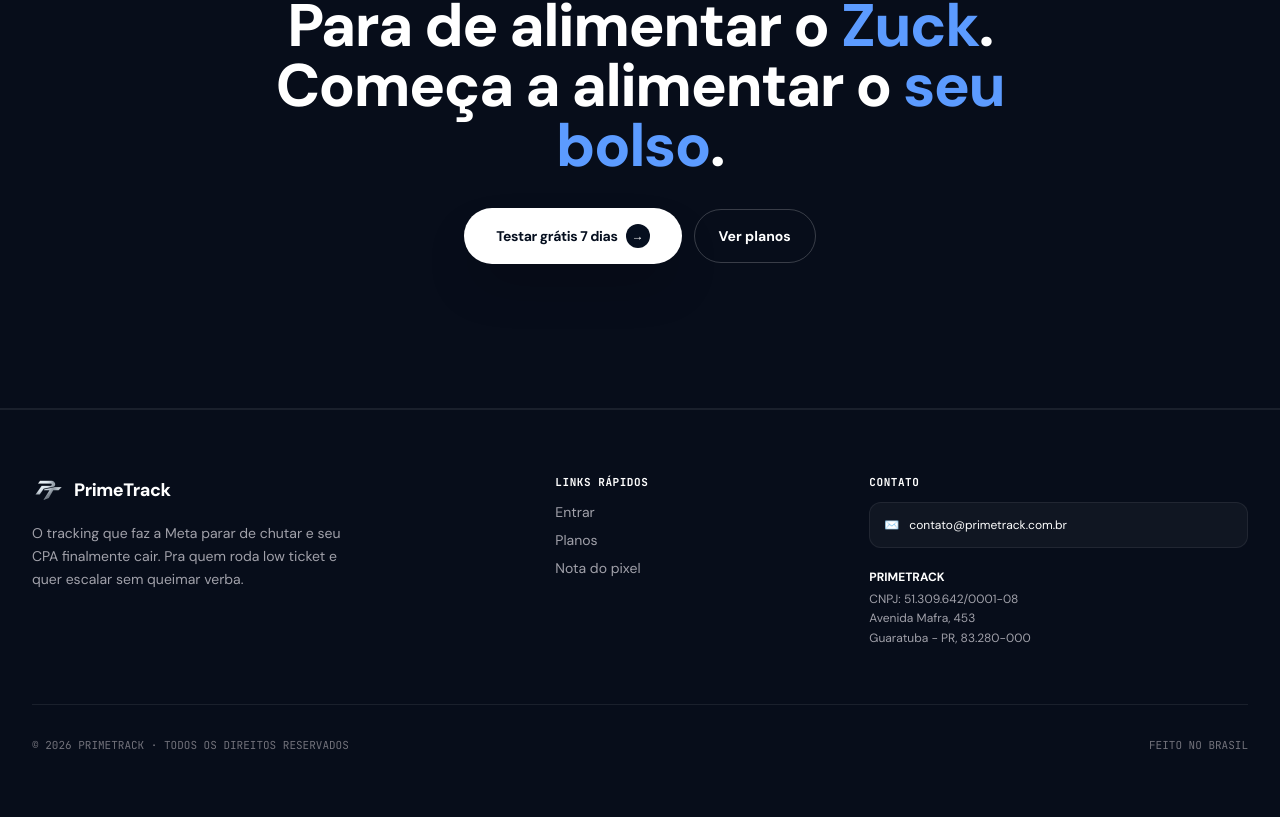
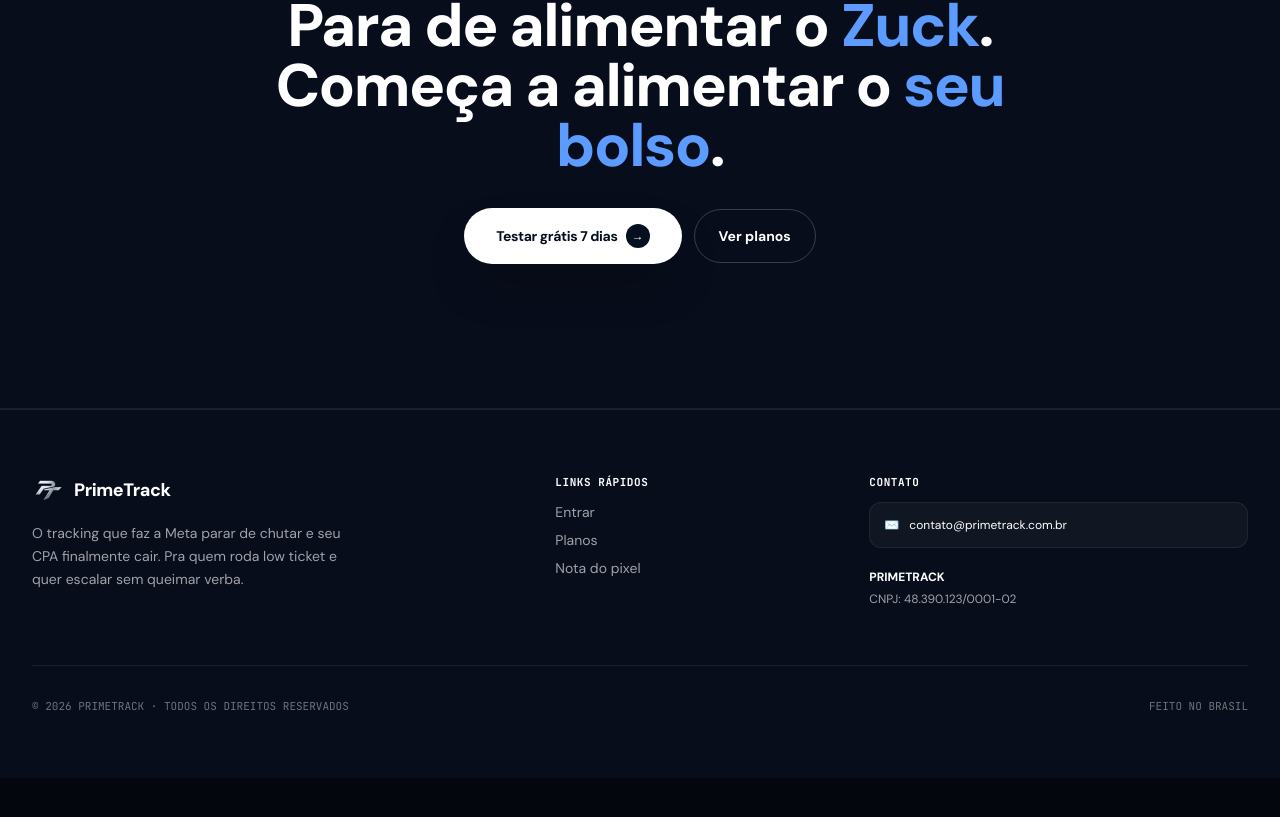
Before and after one commit to ojeanmacedo/primetrack, a React (Vite) app: page / in a window 1280 px wide. Shown: the part 6694-7511 px from the top of the page. After the commit the page ends 7472 px from the top, so only its background shows below. Built offline with nearby package versions, Linux system fonts and the light colour scheme; no server answers.

Commit message:
fix: update CNPJ to 48.390.123/0001-02 and remove address in landing page footer

```diff
--- a/src/pages/LandingPage.jsx
+++ b/src/pages/LandingPage.jsx
@@ -686,9 +686,7 @@
               </div>
               <div className="text-[12px] text-zinc-400 leading-relaxed pt-2">
                 <strong className="text-white block mb-0.5">PRIMETRACK</strong>
-                CNPJ: 51.309.642/0001-08<br />
-                Avenida Mafra, 453<br />
-                Guaratuba - PR, 83.280-000
+                CNPJ: 48.390.123/0001-02
               </div>
             </div>
 
```
